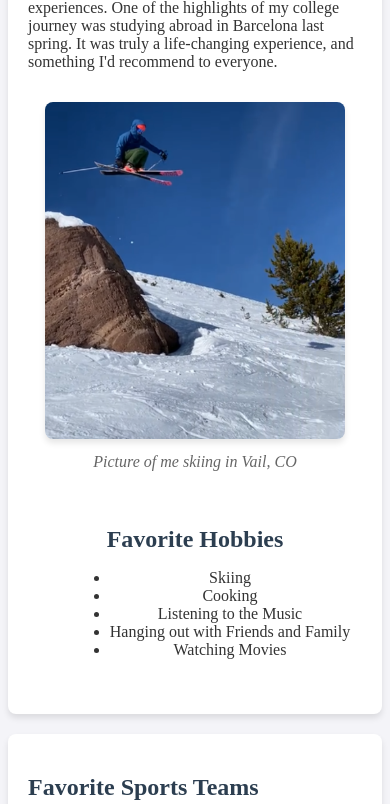
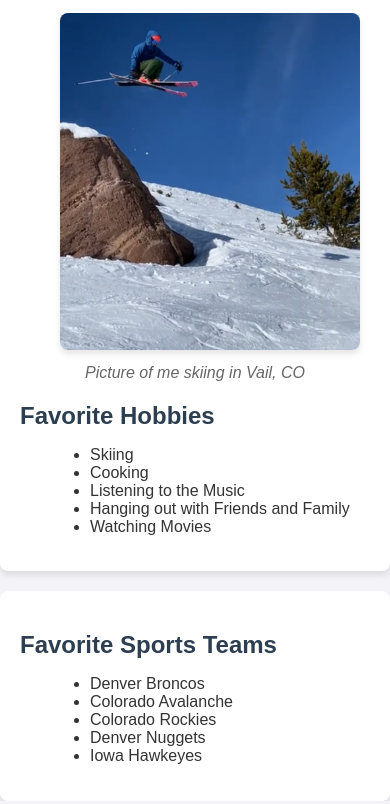
Before and after one commit to cdoubet/cdoubet_HW6, a plain HTML site: page index.html in a window 390 px wide. Shown: the part 868-1672 px from the top of the page. Drawn offline with Linux system fonts and the light colour scheme.

Commit message:
updated css error

```diff
--- a/index.html
+++ b/index.html
@@ -4,7 +4,7 @@
     <meta charset="UTF-8">
     <meta name="viewport" content="width=device-width, initial-scale=1.0">
     <title>All About Me</title>
-    <link rel="stylesheet" href="stylesheet/stylesheet.css">
+    <link rel="stylesheet" href="style/stylesheet.css">
 </head>
 <body>
     <header>
--- /dev/null
+++ b/style/stylesheet.css
@@ -0,0 +1,109 @@
+
+body {
+    margin: 0;
+    padding: 0;
+    box-sizing: border-box;
+    font-family: 'Arial', sans-serif;
+    background-color: #f4f4f8;
+    color: #333;
+}
+
+.navbar {
+    background-color: #2c3e50;
+    overflow: hidden;
+}
+
+.navbar li {
+    float: left;
+    list-style: none;
+}
+
+.navbar li a {
+    display: block;
+    color: white;
+    text-align: center;
+    padding: 14px 16px;
+    text-decoration: none;
+    transition: background-color 0.3s ease;
+}
+
+.navbar li a:hover {
+    background-color: #34495e;
+}
+
+table {
+    width: 100%;
+    border-collapse: collapse;
+    margin-top: 20px;
+    box-shadow: 0 4px 6px rgba(0, 0, 0, 0.1);
+}
+
+table, th, td {
+    border: 1px solid #ddd;
+}
+
+th, td {
+    padding: 12px;
+    text-align: left;
+}
+
+header h1 {
+    text-align: center;
+    color: #2c3e50;
+}
+
+main {
+    background-color: white;
+    padding: 20px;
+    border-radius: 8px;
+    box-shadow: 0 4px 6px rgba(0, 0, 0, 0.1);
+    margin-bottom: 20px;
+}
+
+main h1, main h2 {
+    color: #2c3e50;
+    margin-bottom: 15px;
+}
+
+main p {
+    margin-bottom: 15px;
+}
+
+main ul {
+    margin-left: 30px;
+    margin-bottom: 15px;
+}
+
+figure {
+    text-align: center;
+    margin-bottom: 20px;
+}
+
+figure img {
+    max-width: 100%;
+    height: auto;
+    border-radius: 8px;
+    box-shadow: 0 4px 6px rgba(0, 0, 0, 0.1);
+}
+
+figcaption {
+    margin-top: 10px;
+    font-style: italic;
+    color: #666;
+}
+
+aside {
+    background-color: white;
+    padding: 20px;
+    border-radius: 8px;
+    box-shadow: 0 4px 6px rgba(0, 0, 0, 0.1);
+}
+
+aside h2 {
+    color: #2c3e50;
+    margin-bottom: 15px;
+}
+
+aside ul {
+    margin-left: 30px;
+}
--- a/stylesheet/stylesheet.css
+++ /dev/null
@@ -1,174 +0,0 @@
-*<!DOCTYPE html>
-<html lang="en">
-<head>
-    <meta charset="UTF-8">
-    <meta name="viewport" content="width=device-width, initial-scale=1.0">
-    <title>Charlie Doubet - Personal Website</title>
-    <link rel="stylesheet" href="stylesheet/stylesheet.css" />
-</head>
-<body>
-    <!-- Rest of your original HTML remains the same -->
-</body>
-</html>
-
- {
-    margin: 0;
-    padding: 0;
-    box-sizing: border-box;
-    font-family: 'Arial', sans-serif;
-}
-
-body {
-    background-color: #f4f4f8;
-    color: #333;
-}
-
-.navbar {
-    background-color: #2c3e50;
-    overflow: hidden;
-}
-
-.navbar li {
-    float: left;
-    list-style: none;
-}
-
-.navbar li a {
-    display: block;
-    color: white;
-    text-align: center;
-    padding: 14px 16px;
-    text-decoration: none;
-    transition: background-color 0.3s ease;
-}
-
-.navbar li a:hover {
-    background-color: #34495e;
-}
-
-
-header h1 {
-    text-align: center;
-    color: #2c3e50;
-}
-
-main {
-    background-color: white;
-    padding: 20px;
-    border-radius: 8px;
-    box-shadow: 0 4px 6px rgba(0, 0, 0, 0.1);
-    margin-bottom: 20px;
-}
-
-main h1, main h2 {
-    color: #2c3e50;
-    margin-bottom: 15px;
-}
-
-main p {
-    margin-bottom: 15px;
-}
-
-main ul {
-    margin-left: 30px;
-    margin-bottom: 15px;
-}
-
-/* Figure Styling */
-figure {
-    text-align: center;
-    margin-bottom: 20px;
-}
-
-figure img {
-    max-width: 100%;
-    height: auto;
-    border-radius: 8px;
-    box-shadow: 0 4px 6px rgba(0, 0, 0, 0.1);
-}
-
-figcaption {
-    margin-top: 10px;
-    font-style: italic;
-    color: #666;
-}
-
-/* Aside Styling */
-aside {
-    background-color: white;
-    padding: 20px;
-    border-radius: 8px;
-    box-shadow: 0 4px 6px rgba(0, 0, 0, 0.1);
-}
-
-aside h2 {
-    color: #2c3e50;
-    margin-bottom: 15px;
-}
-
-aside ul {
-    margin-left: 30px;
-}
-
-table {
-    width: 100%;
-    border-collapse: collapse;
-    margin-top: 20px;
-    box-shadow: 0 4px 6px rgba(0, 0, 0, 0.1);
-}
-
-table, th, td {
-    border: 1px solid #ddd;
-}
-
-th, td {
-    padding: 12px;
-    text-align: left;
-}
-
-
-/* Responsive Design */
-@media screen and (max-width: 600px) {
-    .navbar li {
-        float: none;
-        width: 100%;
-        text-align: center;
-    }
-
-    table {
-        font-size: 14px;
-    }
-}
-
-/* Add these styles to your existing stylesheet */
-.hobbies-container {
-    display: flex;
-    align-items: center;
-    gap: 20px;
-    margin-bottom: 20px;
-}
-
-.skiing-image {
-    flex: 0 0 300px;
-}
-
-.skiing-image img {
-    border-radius: 8px;
-    box-shadow: 0 4px 6px rgba(0, 0, 0, 0.1);
-}
-
-.hobbies-list {
-    flex: 1;
-}
-
-/* Responsive design for hobbies section */
-@media screen and (max-width: 768px) {
-    .hobbies-container {
-        flex-direction: column;
-        text-align: center;
-    }
-
-    .skiing-image {
-        margin-bottom: 15px;
-    }
-}
```
Also changed, not shown: schedule.html (+1 -1 lines).
